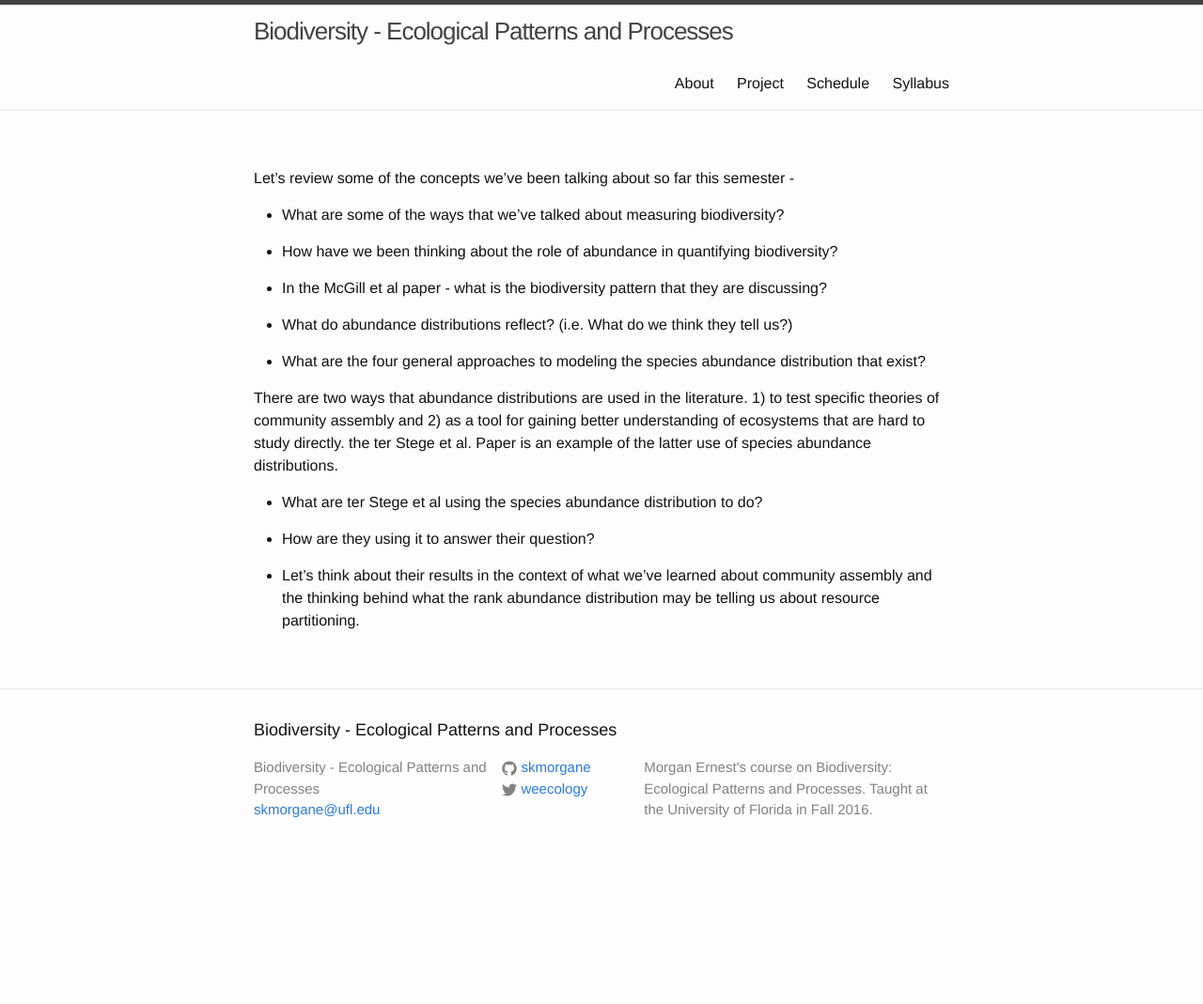
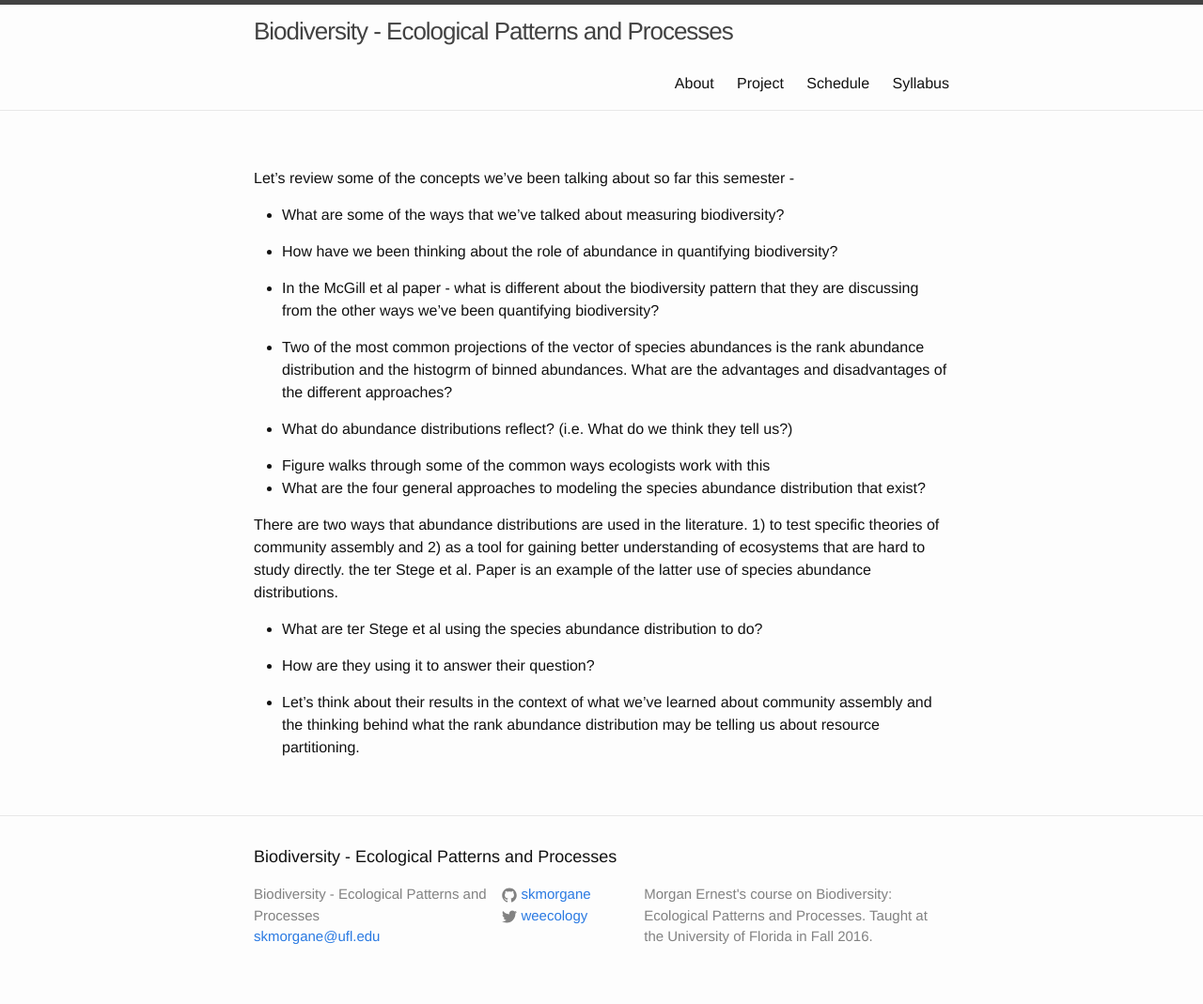
Before and after one commit to skmorgane/biodiversity-course, a Jekyll site: the page built from questions/abundance.md, in a window 1280 px wide. Shown: the whole page at 94% size. Built offline with Jekyll 4.4.1, drawn with Linux system fonts in a browser that asks for light colours; our own code applies the rules of GitHub Pages for plain Markdown files; before the commit the page ends 934 px from its top, so only the background shows below that.

Commit message:
Updates SAD questions

```diff
--- a/questions/abundance.md
+++ b/questions/abundance.md
@@ -5,10 +5,13 @@ Let’s review some of the concepts we’ve been talking about so far this semes
 
 * How have we been thinking about the role of abundance in quantifying biodiversity?
 
-* In the McGill et al paper - what is the biodiversity pattern that they are discussing?
+* In the McGill et al paper - what is different about the biodiversity pattern that they are discussing from the other ways we've been quantifying biodiversity?
+
+* Two of the most common projections of the vector of species abundances is the rank abundance distribution and the histogrm of binned abundances. What are the advantages and disadvantages of the different approaches?
 
 * What do abundance distributions reflect? (i.e. What do we think they tell us?)
 
+* Figure  walks through some of the common ways ecologists work with this
 * What are the four general approaches to modeling the species abundance distribution that exist?
 
 There are two ways that abundance distributions are used in the literature. 1) to test specific theories of community assembly and 2) as a tool for gaining better understanding of ecosystems that are hard to study directly. the ter Stege et al. Paper is an example of the latter use of species abundance distributions.
```
